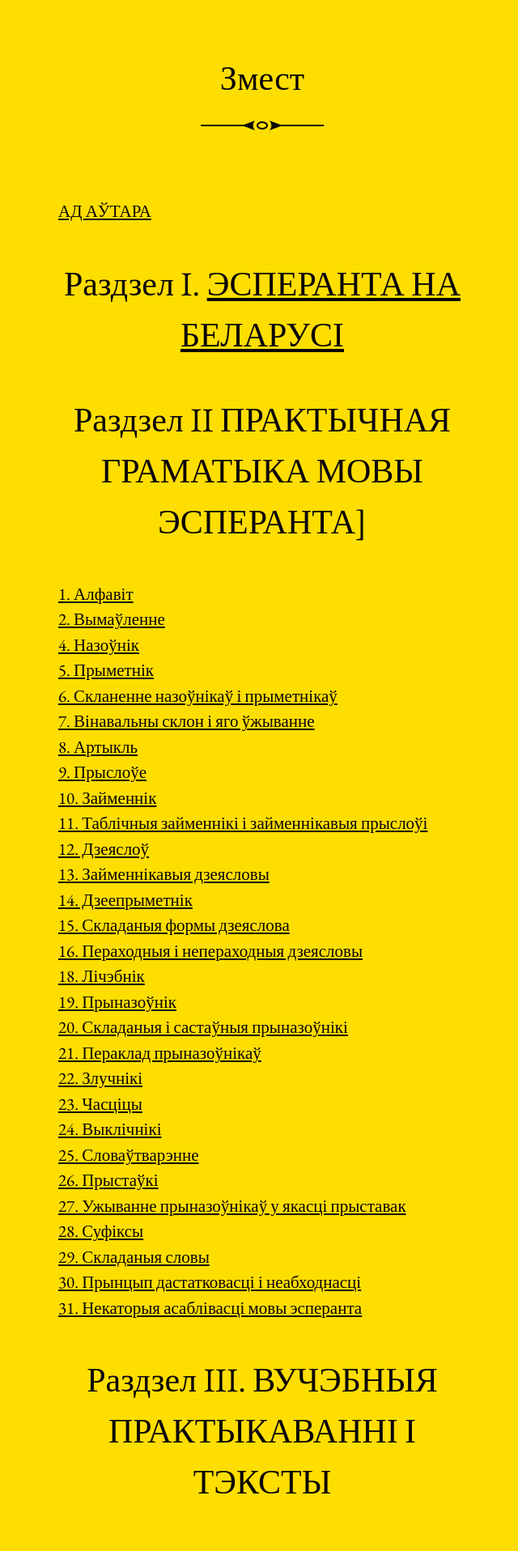
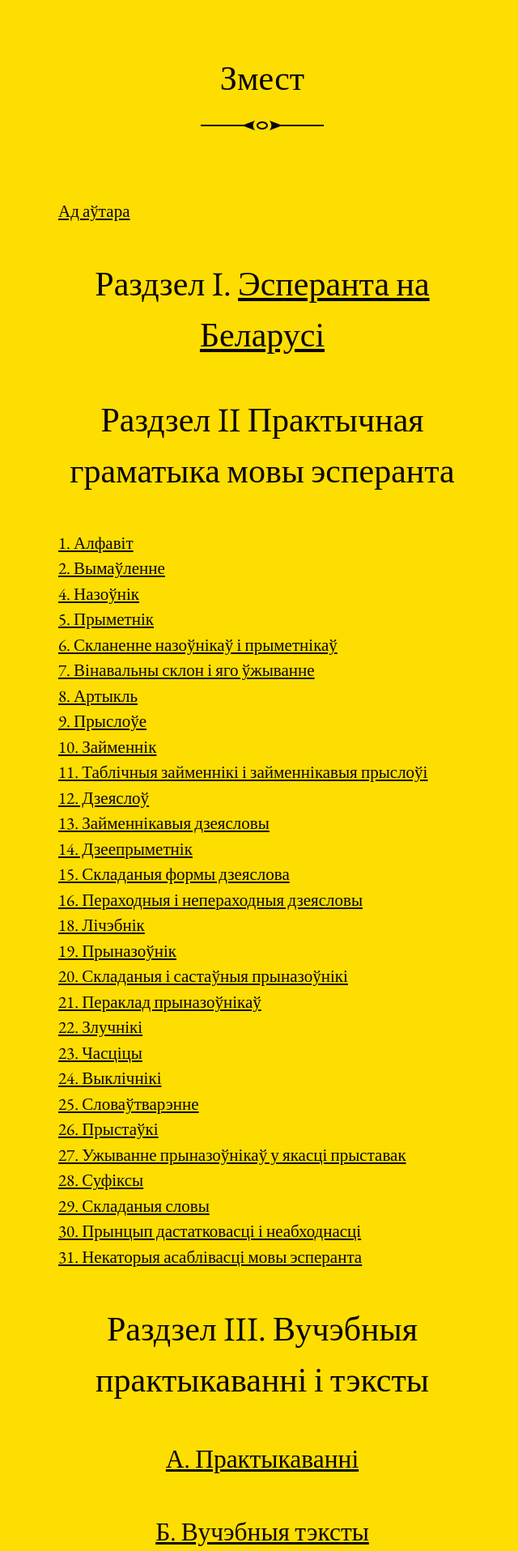
Before and after one commit to skaivolas/mir, a Jekyll site: the page built from index.md, in a window 1280 px wide. Shown: the part 658-2574 px from the top of the page at 81% size, without its empty margins (316-956 px from the left). Built offline with Jekyll 4.4.1, drawn with Linux system fonts in a browser that asks for light colours; some of the changed lines change nothing that is shown; some of the changed text lies outside the part shown.

Commit message:
Update index.md

```diff
--- a/index.md
+++ b/index.md
@@ -3,11 +3,11 @@ title: Галоўная
 layout: home
 published: true
 ---
-[АД АЎТАРА](/2018/06/05/00.html)
+[Ад аўтара](/2018/06/05/00.html)
 
-## Раздзел I. [ЭСПЕРАНТА НА БЕЛАРУСІ](/2018/06/05/02.html)
+## Раздзел I. [Эсперанта на Беларусі](/2018/06/05/02.html)
 
-## Раздзел II ПРАКТЫЧНАЯ ГРАМАТЫКА МОВЫ ЭСПЕРАНТА]
+## Раздзел II Практычная граматыка мовы эсперанта
 
 [1. Алфавіт](/2018/06/05/05.html)
 
@@ -67,14 +67,14 @@ published: true
 
 [31. Некаторыя асаблівасці мовы эсперанта](/2018/06/05/35.html)
 
-## Раздзел III. ВУЧЭБНЫЯ ПРАКТЫКАВАННІ І ТЭКСТЫ
+## Раздзел III. Вучэбныя практыкаванні і тэксты
 
-### [А. ПРАКТЫКАВАННІ](/2018/06/05/38.html)
+### [А. Практыкаванні](/2018/06/05/38.html)
 
-### [Б. ВУЧЭБНЫЯ ТЭКСТЫ](/2018/06/05/39.html)
+### [Б. Вучэбныя тэксты](/2018/06/05/39.html)
 
-## Раздзел IV [НАША ХРЭСТАМАТЫЯ](/2018/06/05/41.html)
+## Раздзел IV [Неше хрэстаматыя](/2018/06/05/41.html)
 
-## Раздзел V [ЭСПЕРАНТА-БЕЛАРУСКІ СЛОЎНІК](/2018/06/05/43.html)
+## Раздзел V [Эсперанта-беларускі слоўнік](/2018/06/05/43.html)
 
-## [БІБЛІЯГРАФІЯ](/2018/06/05/44.html)
+## [Бібліяграфія](/2018/06/05/44.html)
```
